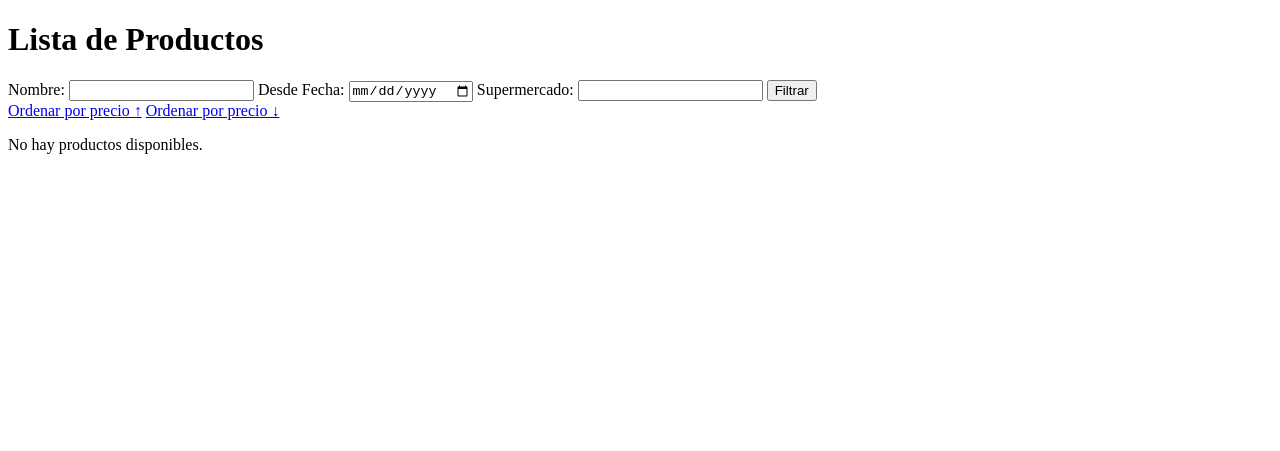
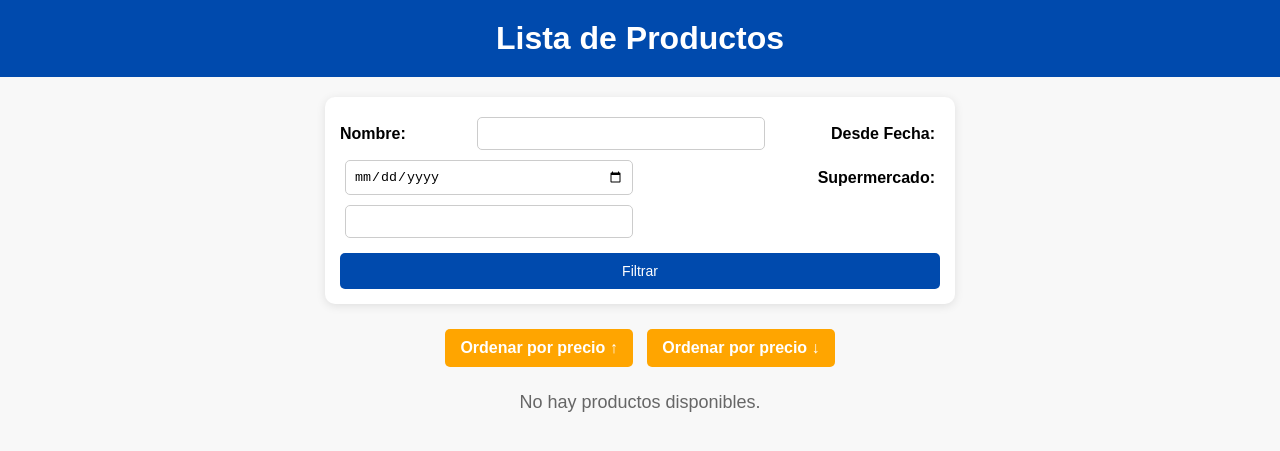
Before and after one commit to fsoria/Webscraping-Supermercado, a Flask app: page / in a window 1280 px wide. Shown: the top 451 px of the page. Run offline with Flask 3, Linux system fonts and the light colour scheme; data that the repository does not hold is empty.

Commit message:
Agregando estilos

```diff
--- /dev/null
+++ b/static/styles.css
@@ -0,0 +1,111 @@
+/* Estilos generales */
+body {
+    font-family: Arial, sans-serif;
+    background-color: #f8f8f8;
+    margin: 0;
+    padding: 0;
+    text-align: center;
+}
+
+h1 {
+    background-color: #004aad;
+    color: white;
+    padding: 20px;
+    margin: 0;
+}
+
+/* Estilos del formulario */
+form {
+    background-color: white;
+    padding: 15px;
+    margin: 20px auto;
+    border-radius: 10px;
+    box-shadow: 0 2px 10px rgba(0, 0, 0, 0.1);
+    width: 80%;
+    max-width: 600px;
+    display: flex;
+    flex-wrap: wrap;
+    justify-content: space-between;
+    align-items: center;
+}
+
+label {
+    font-weight: bold;
+    margin-right: 5px;
+}
+
+input {
+    padding: 8px;
+    margin: 5px;
+    border: 1px solid #ccc;
+    border-radius: 5px;
+    width: 45%;
+}
+
+button {
+    background-color: #004aad;
+    color: white;
+    border: none;
+    padding: 10px;
+    border-radius: 5px;
+    cursor: pointer;
+    font-size: 14px;
+    margin-top: 10px;
+    width: 100%;
+}
+
+button:hover {
+    background-color: #003a89;
+}
+
+/* Botones de ordenación */
+.orden-links {
+    margin: 20px 0;
+}
+
+.orden-links a {
+    text-decoration: none;
+    padding: 10px 15px;
+    margin: 5px;
+    border-radius: 5px;
+    background-color: #ffa500;
+    color: white;
+    font-weight: bold;
+    display: inline-block;
+}
+
+.orden-links a:hover {
+    background-color: #cc8400;
+}
+
+/* Estilos de la tabla */
+table {
+    width: 90%;
+    margin: 20px auto;
+    border-collapse: collapse;
+    background-color: white;
+    box-shadow: 0 2px 10px rgba(0, 0, 0, 0.1);
+    border-radius: 10px;
+    overflow: hidden;
+}
+
+th, td {
+    padding: 12px;
+    text-align: left;
+    border-bottom: 1px solid #ddd;
+}
+
+th {
+    background-color: #004aad;
+    color: white;
+}
+
+tr:hover {
+    background-color: #f2f2f2;
+}
+
+/* Mensaje cuando no hay productos */
+p {
+    font-size: 18px;
+    color: #666;
+}
--- a/templates/index.html
+++ b/templates/index.html
@@ -4,6 +4,7 @@
     <meta charset="UTF-8">
     <meta name="viewport" content="width=device-width, initial-scale=1.0">
     <title>Precios Supermercado</title>
+    <link rel="stylesheet" href="static/styles.css">
 </head>
 <body>
     <h1>Lista de Productos</h1>
@@ -23,11 +24,13 @@
     </form>
 
     <!-- Botones de ordenación -->
-    <a href="/?orden=asc&nombre={{ nombre }}&fecha_desde={{ fecha_desde }}&supermercado={{ supermercado }}">Ordenar por precio ↑</a>
-    <a href="/?orden=desc&nombre={{ nombre }}&fecha_desde={{ fecha_desde }}&supermercado={{ supermercado }}">Ordenar por precio ↓</a>
+    <div class="orden-links">
+        <a href="/?orden=asc&nombre={{ nombre }}&fecha_desde={{ fecha_desde }}&supermercado={{ supermercado }}">Ordenar por precio ↑</a>
+        <a href="/?orden=desc&nombre={{ nombre }}&fecha_desde={{ fecha_desde }}&supermercado={{ supermercado }}">Ordenar por precio ↓</a>
+    </div>
 
     {% if precios %}
-        <table border="1">
+        <table>
             <tr>
                 <th>ID</th>
                 <th>Nombre</th>
```
